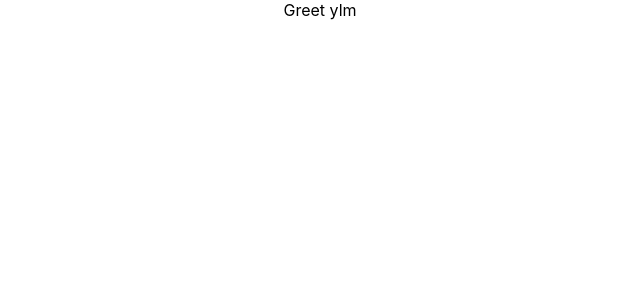
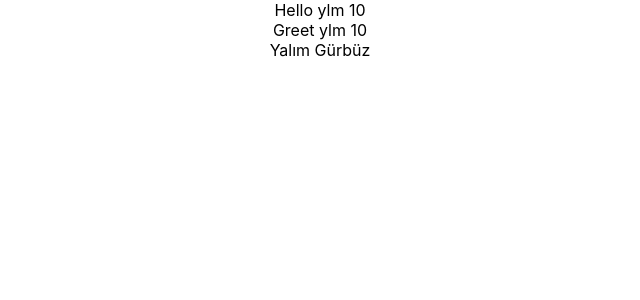
Before and after one commit to ylmgrbzz/React-TypeScript-Tutorial, a React (Create React App) app: page / in a window 1280 px wide. Shown: the top 300 px of the page, without its empty margins (320-960 px from the left). Built offline with nearby package versions, Linux system fonts and the light colour scheme.

Commit message:
Add Person component and update Greet component in App.tsx

```diff
--- a/src/App.tsx
+++ b/src/App.tsx
@@ -2,11 +2,19 @@ import React from "react";
 import logo from "./logo.svg";
 import "./App.css";
 import Greet from "./components/Greet";
+import Person from "./components/Person";
 
 function App() {
+  const person = {
+    first: "Yalım",
+    last: "Gürbüz",
+    age: 23,
+  };
+
   return (
     <div className="App">
-      <Greet name="ylm" />
+      <Greet name="ylm" messageCount={10} isLoggedIn={true} />
+      <Person name={person} />
     </div>
   );
 }
--- a/src/components/Greet.tsx
+++ b/src/components/Greet.tsx
@@ -2,10 +2,23 @@ import React from "react";
 
 type GreetProps = {
   name: string;
+  messageCount: number;
+  isLoggedIn: boolean;
 };
 
 const Greet = (props: GreetProps) => {
-  return <div>Greet {props.name} </div>;
+  return (
+    <div>
+      {props.isLoggedIn ? (
+        <div>
+          Hello {props.name} {props.messageCount}
+        </div>
+      ) : (
+        <div>Bye {props.name}</div>
+      )}
+      Greet {props.name} {props.messageCount}{" "}
+    </div>
+  );
 };
 
 export default Greet;
--- /dev/null
+++ b/src/components/Person.tsx
@@ -0,0 +1,18 @@
+import React from "react";
+
+type PersonProps = {
+  name: {
+    first: string;
+    last: string;
+  };
+};
+
+const Person = (props: PersonProps) => {
+  return (
+    <div>
+      {props.name.first} {props.name.last}
+    </div>
+  );
+};
+
+export default Person;
```
Also changed, not shown: src/components/PersonList.tsx (added, +13 -0 lines).
